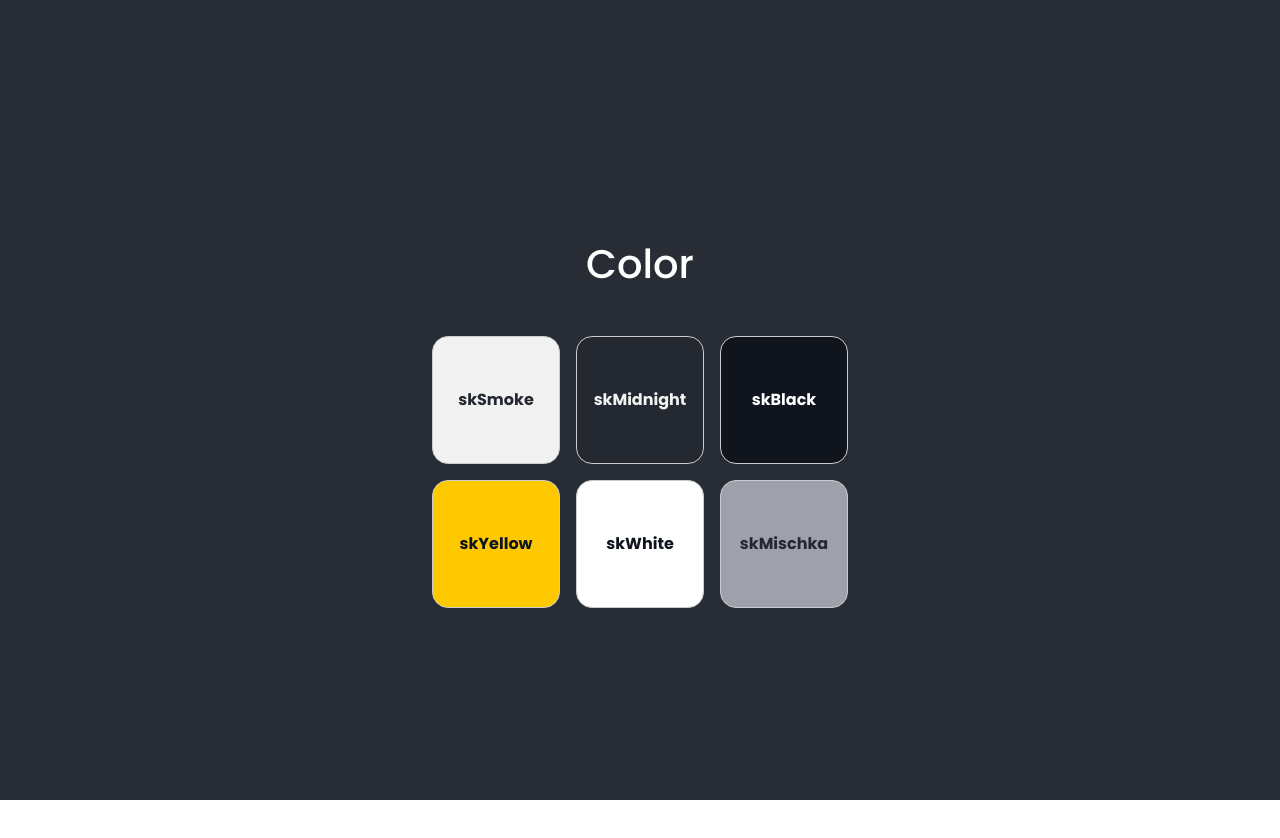
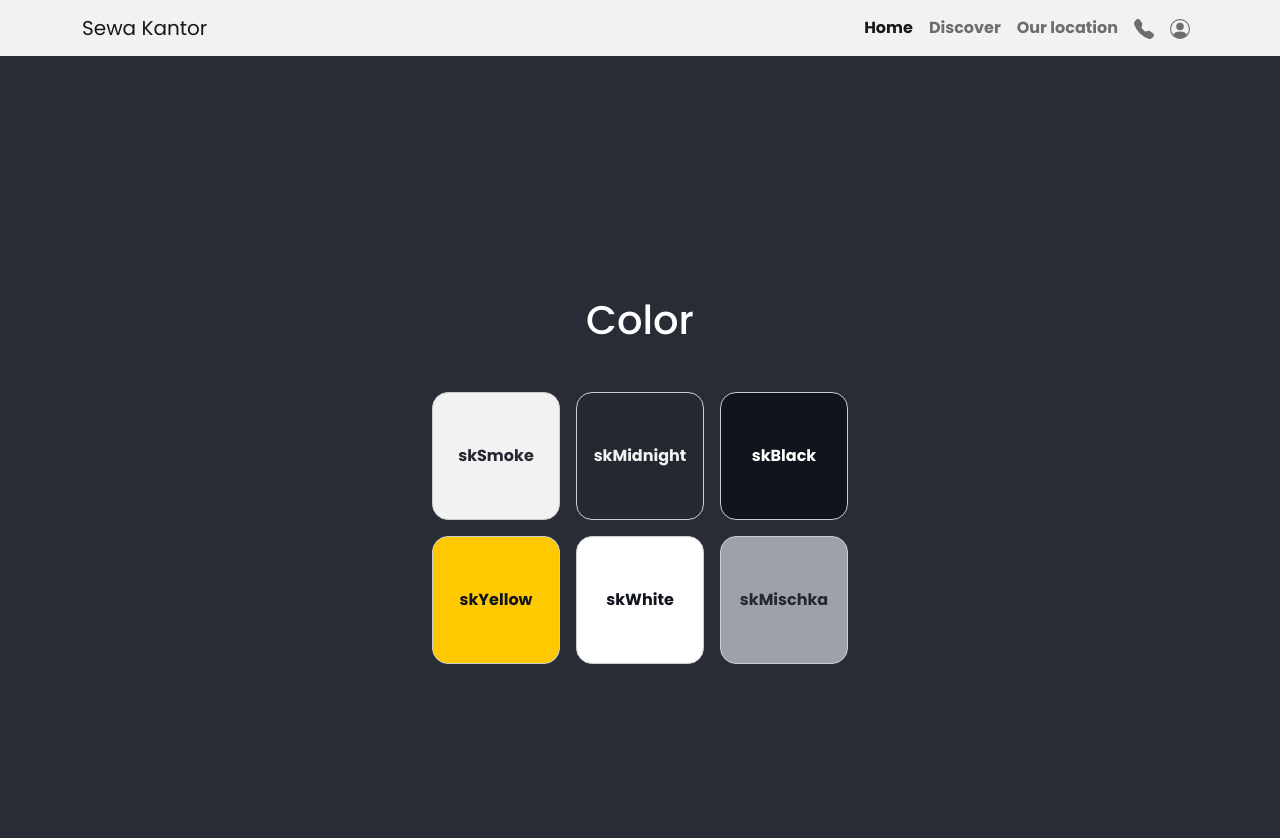
Before and after one commit to Kelompok-9-Office-Booking-System/sewakantor-frontend, a React (Create React App) app: page / in a window 1280 px wide. Shown: the top 838 px of the page. Before the commit the page ends 800 px from the top, so only its background shows below. Built offline with nearby package versions, Linux system fonts and the light colour scheme.

Commit message:
Create component

```diff
--- a/src/App.jsx
+++ b/src/App.jsx
@@ -1,8 +1,10 @@
 import './App.css';
+import UserNavbar from './components/UserNavbar';
 
 function App() {
 	return (
 		<div className='App'>
+			<UserNavbar />
 			<header className='App-header'>
 				<h1 className='my-5'>Color</h1>
 				<div className='d-grid gap-3'>
--- /dev/null
+++ b/src/components/UserNavbar/index.jsx
@@ -0,0 +1,71 @@
+import { useLocation } from 'react-router-dom';
+
+// Library
+import { Navbar, Container, Nav } from 'react-bootstrap';
+import { BsPersonCircle, BsTelephoneFill } from 'react-icons/bs';
+
+// Style
+import style from './style.module.css';
+
+const navigation = [
+	{
+		name: 'Home',
+		link: '/',
+	},
+	{
+		name: 'Discover',
+		link: '/discover',
+	},
+	{
+		name: 'Our location',
+		link: '/location',
+	},
+	{
+		name: <BsTelephoneFill size={20} />,
+		link: '/contact',
+		class: 'd-md-none d-lg-block',
+	},
+	{
+		name: <BsPersonCircle size={20} />,
+		link: '/profile',
+		class: 'd-md-none d-lg-block',
+	},
+	{
+		name: 'Contact',
+		link: '/contact',
+		class: 'd-none d-md-block d-lg-none',
+	},
+	{
+		name: 'Profile',
+		link: '/profile',
+		class: 'd-none d-md-block d-lg-none',
+	},
+];
+
+const UserNavbar = () => {
+	const { pathname } = useLocation();
+
+	return (
+		<Navbar bg='skSmoke' expand='lg' color='skBlack' sticky='top'>
+			<Container>
+				<Navbar.Brand href='#home'>Sewa Kantor</Navbar.Brand>
+				<Navbar.Toggle aria-controls='basic-navbar-nav' />
+				<Navbar.Collapse id='basic-navbar-nav' className={`${style.navmenuContainer} fw-bold`}>
+					<Nav className='d-flex align-items-center'>
+						{navigation.map((item, index) => (
+							<Nav.Link
+								key={index}
+								href={item.link}
+								className={`${item?.class && item.class} ${pathname.includes(item.link) && 'active'}`}
+							>
+								{item.name}
+							</Nav.Link>
+						))}
+					</Nav>
+				</Navbar.Collapse>
+			</Container>
+		</Navbar>
+	);
+};
+
+export default UserNavbar;
--- /dev/null
+++ b/src/components/UserNavbar/style.module.css
@@ -0,0 +1,3 @@
+.navmenuContainer {
+	flex-grow: 0 !important;
+}
```
